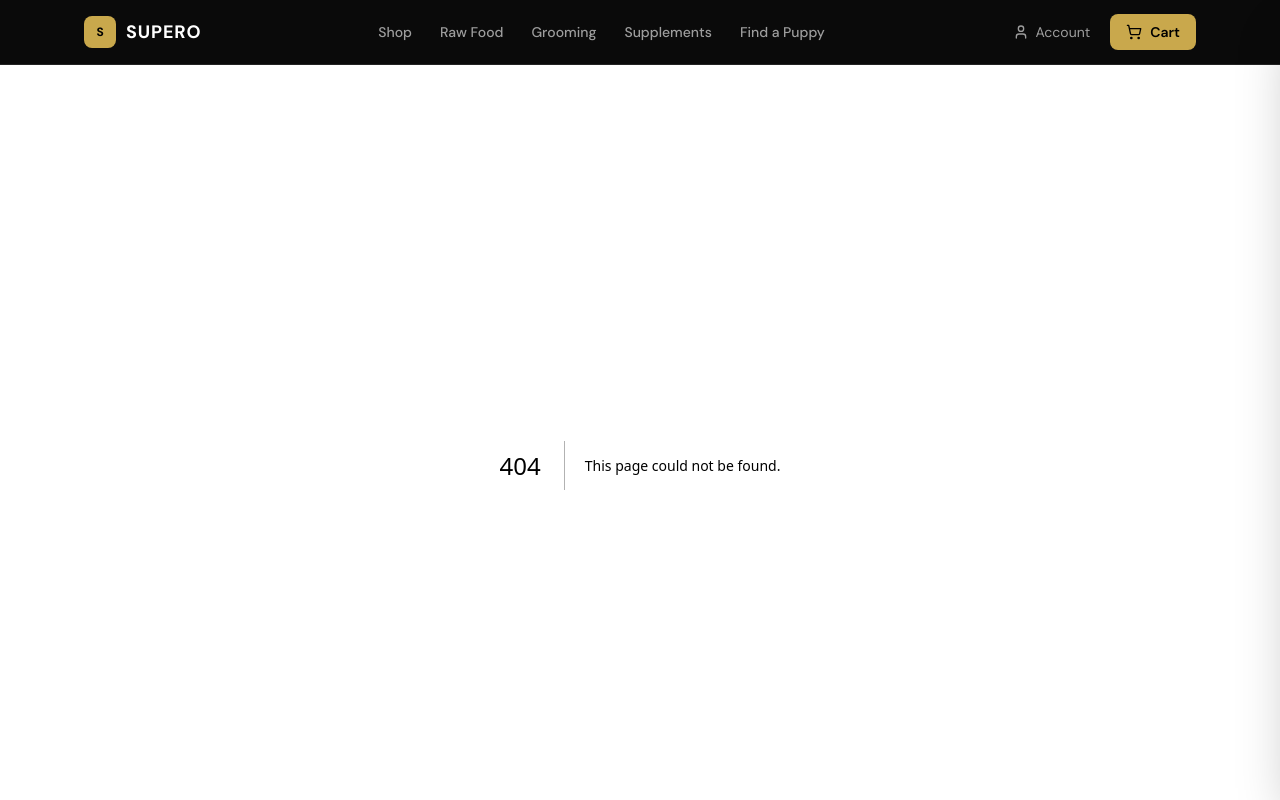
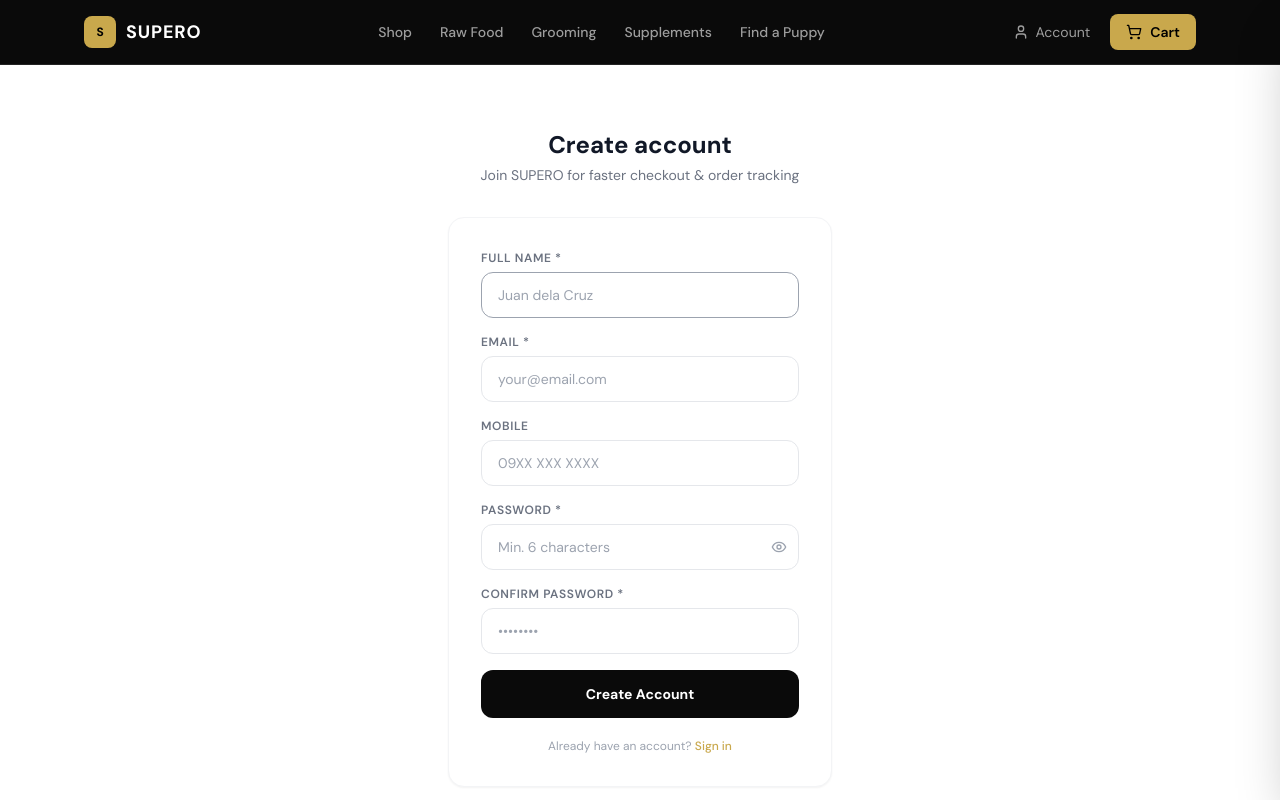
Before and after one commit to Maldipia/FlowTech, a Next.js app: page /account/register in a window 1280 px wide. Before the commit this address had no page. Shown: the top 800 px of the page. Built offline with nearby package versions, Linux system fonts and the light colour scheme.

Commit message:
feat: account + product + category pages

```diff
--- /dev/null
+++ b/app/account/register/page.jsx
@@ -0,0 +1,100 @@
+'use client';
+import { useState } from 'react';
+import Link from 'next/link';
+import { useRouter } from 'next/navigation';
+import { Loader2, Eye, EyeOff } from 'lucide-react';
+
+export default function RegisterPage() {
+  const router = useRouter();
+  const [form, setForm] = useState({ name: '', email: '', mobile: '', password: '', confirm: '' });
+  const [showPw, setShowPw] = useState(false);
+  const [loading, setLoading] = useState(false);
+  const [error, setError] = useState('');
+  const set = (k, v) => setForm(f => ({ ...f, [k]: v }));
+
+  const submit = async () => {
+    if (!form.name || !form.email || !form.password) { setError('Name, email and password are required.'); return; }
+    if (form.password.length < 6) { setError('Password must be at least 6 characters.'); return; }
+    if (form.password !== form.confirm) { setError('Passwords do not match.'); return; }
+    setLoading(true); setError('');
+    try {
+      const res = await fetch('/api/account/register', {
+        method: 'POST',
+        headers: { 'Content-Type': 'application/json' },
+        body: JSON.stringify({ name: form.name, email: form.email, mobile: form.mobile, password: form.password }),
+      });
+      const data = await res.json();
+      if (data.success) {
+        router.push('/account/dashboard');
+        router.refresh();
+      } else {
+        setError(data.error || 'Registration failed. Please try again.');
+      }
+    } catch { setError('Network error. Please try again.'); }
+    finally { setLoading(false); }
+  };
+
+  return (
+    <div className="min-h-[70vh] flex items-center justify-center px-5 py-16">
+      <div className="w-full max-w-sm">
+        <div className="text-center mb-8">
+          <h1 className="text-2xl font-bold text-gray-900 mb-1">Create account</h1>
+          <p className="text-gray-500 text-sm">Join SUPERO for faster checkout & order tracking</p>
+        </div>
+        <div className="bg-white border border-gray-100 rounded-2xl p-8 shadow-sm">
+          <div className="space-y-4">
+            <div>
+              <label className="block text-xs font-semibold text-gray-500 uppercase tracking-wider mb-1.5">Full Name *</label>
+              <input value={form.name} onChange={e => set('name', e.target.value)}
+                className="w-full border border-gray-200 rounded-xl px-4 py-3 text-sm focus:border-gray-400 transition-colors"
+                placeholder="Juan dela Cruz" autoFocus />
+            </div>
+            <div>
+              <label className="block text-xs font-semibold text-gray-500 uppercase tracking-wider mb-1.5">Email *</label>
+              <input type="email" value={form.email} onChange={e => set('email', e.target.value)}
+                className="w-full border border-gray-200 rounded-xl px-4 py-3 text-sm focus:border-gray-400 transition-colors"
+                placeholder="your@email.com" />
+            </div>
+            <div>
+              <label className="block text-xs font-semibold text-gray-500 uppercase tracking-wider mb-1.5">Mobile</label>
+              <input type="tel" value={form.mobile} onChange={e => set('mobile', e.target.value)}
+                className="w-full border border-gray-200 rounded-xl px-4 py-3 text-sm focus:border-gray-400 transition-colors"
+                placeholder="09XX XXX XXXX" />
+            </div>
+            <div>
+              <label className="block text-xs font-semibold text-gray-500 uppercase tracking-wider mb-1.5">Password *</label>
+              <div className="relative">
+                <input type={showPw ? 'text' : 'password'} value={form.password} onChange={e => set('password', e.target.value)}
+                  className="w-full border border-gray-200 rounded-xl px-4 py-3 pr-11 text-sm focus:border-gray-400 transition-colors"
+                  placeholder="Min. 6 characters" />
+                <button onClick={() => setShowPw(s => !s)} type="button"
+                  className="absolute right-3 top-1/2 -translate-y-1/2 text-gray-400 hover:text-gray-700 transition-colors">
+                  {showPw ? <EyeOff size={16} /> : <Eye size={16} />}
+                </button>
+              </div>
+            </div>
+            <div>
+              <label className="block text-xs font-semibold text-gray-500 uppercase tracking-wider mb-1.5">Confirm Password *</label>
+              <input type="password" value={form.confirm} onChange={e => set('confirm', e.target.value)}
+                onKeyDown={e => e.key === 'Enter' && submit()}
+                className="w-full border border-gray-200 rounded-xl px-4 py-3 text-sm focus:border-gray-400 transition-colors"
+                placeholder="••••••••" />
+            </div>
+            {error && <p className="text-xs text-red-500 bg-red-50 px-3 py-2 rounded-lg">{error}</p>}
+            <button onClick={submit} disabled={loading}
+              className="w-full bg-[#0A0A0A] text-white py-3.5 rounded-xl font-bold text-sm flex items-center justify-center gap-2 hover:bg-gray-800 transition-colors disabled:opacity-50">
+              {loading ? <Loader2 size={15} className="animate-spin" /> : 'Create Account'}
+            </button>
+          </div>
+          <p className="text-center text-xs text-gray-400 mt-5">
+            Already have an account?{' '}
+            <Link href="/account/login" className="text-[#C9A84C] hover:underline font-medium">Sign in</Link>
+          </p>
+        </div>
+        <p className="text-center text-xs text-gray-400 mt-4">
+          <Link href="/shop" className="hover:text-gray-700 transition-colors">← Continue shopping</Link>
+        </p>
+      </div>
+    </div>
+  );
+}
```
